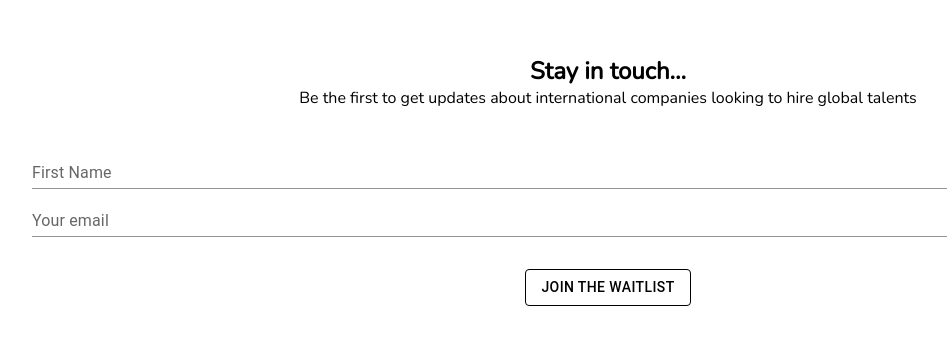
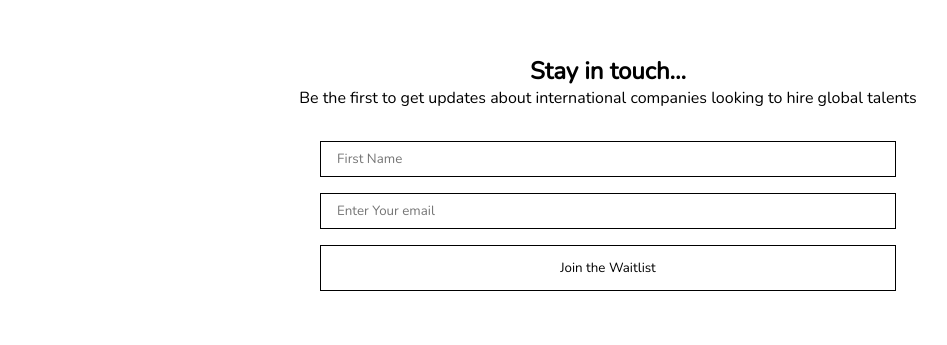
Before and after one commit to blossom-babs/remote-global, a Next.js app: page / in a window 1280 px wide. Shown: the part 2345-2690 px from the top of the page, without its empty margins (32-979 px from the left). Built offline with nearby package versions, Linux system fonts and the light colour scheme; a web font is replaced by a local one.

Commit message:
build formpage

```diff
--- a/src/components/About.tsx
+++ b/src/components/About.tsx
@@ -1,10 +1,33 @@
 import Link from 'next/link';
 import TextField from '@mui/material/TextField';
 import Button from '@mui/material/Button';
-import {useState, useRef} from 'react'
+import { useState, useRef } from 'react';
+import CheckCircleIcon from '@mui/icons-material/CheckCircle';
 
 const About = () => {
-	const formRef = useRef(null)
+	const formRef = useRef(null);
+	const [success, setSuccess] = useState(false);
+
+	const handleSubmit = (e: { preventDefault: () => void }) => {
+		e.preventDefault();
+		const formElement = document.querySelector('#form') as HTMLFormElement;
+		const formData = new FormData(formElement);
+
+		console.log(formData);
+
+		fetch(
+			'https://script.google.com/macros/s/AKfycbxAJjPI6YorvCvj_sWg-nK6gF0SYZjVWT5_-nmDrfNzPfoz6GYzAAf_74HqBWlldFHN/exec',
+			{
+				method: 'POST',
+				body: formData
+			}
+		)
+			.then((res) => {
+				console.log(res);
+				if (res.status === 200) setSuccess(true);
+			})
+			.catch((err) => console.log(err));
+	};
 
 	return (
 		<div className="about">
@@ -54,36 +77,42 @@ const About = () => {
 					hire global talents
 				</p>
 
+				{success ? (
+					<SuccessMessage />
+				) : (
 					<div className="about-footer-form">
-					<form method="post" ref={formRef} name="google-sheet" action="">
+						<form onSubmit={handleSubmit} id="form" method="post" action="">
 							<div>
-							<TextField
-								id="firstName"
-								fullWidth
-								label="First Name"
-								variant="standard"
-								name="firstName"
+								<input type="text" name="FirstName" placeholder="First Name" />
+							</div>
+							<div>
+								<input
+									type="email"
+									name="Email"
+									placeholder="Enter Your email"
 								/>
 							</div>
 							<div>
-							<TextField
-								id="email"
-								fullWidth
-								label="Your email"
-								variant="standard"
-								name="email"
-							/>
+								<button type="submit">Join the Waitlist</button>
 							</div>
-						<Button style={{marginTop: '2rem', color: '#000', borderColor: '#000'}} variant="outlined">Join the Waitlist</Button>
-						{/* <input type="text" placeholder="First Name" />
-					<input type="email" placeholder="Enter Your email" />
-						<button type="submit">Join the Waitlist</button>*/}
 						</form>
 					</div>
-
+				)}
 			</div>
 		</div>
 	);
 };
 
+export const SuccessMessage = () => {
+	return (
+		<div>
+			<div>
+				<CheckCircleIcon />
+			</div>
+			<h1>Success!</h1>
+			<p>You will be the first to be notified of global opportunities.</p>
+		</div>
+	);
+};
+
 export default About;
--- a/src/components/navbar.tsx
+++ b/src/components/navbar.tsx
@@ -1,16 +1,91 @@
 import Link from 'next/link';
+import MenuIcon from '@mui/icons-material/Menu';
+import { Dispatch, SetStateAction, useState, useEffect } from 'react';
+import CancelIcon from '@mui/icons-material/Cancel';
+
+interface Props {
+	expand: boolean;
+	setExpand: Dispatch<SetStateAction<boolean>>;
+}
 
 const Navbar = () => {
+	const [expand, setExpand] = useState(false);
+	const [scroll, setScroll] = useState(false);
+
+	useEffect(() => {
+		const changeBg = () => {
+			if (window.scrollY >= 120) {
+				setScroll(true);
+			} else {
+				setScroll(false);
+			}
+		};
+
+		window.addEventListener('scroll', changeBg);
+
+		return () => {
+			window.removeEventListener('scroll', changeBg);
+		};
+	}, []);
+
 	return (
-		<div className="nav">
-			<div className="nav-logo">
-				<Link href="/" className='nav-logo-link'>Re</Link>
-				<h1>Remote Global</h1>
+		<div className={scroll ? 'nav nav-scrollBg' : 'nav'}>
+			<div className="nav-ctn">
+				<div className="nav-logo">
+					<Link
+						href="/"
+						className={scroll ? 'nav-logo-link scroll' : 'nav-logo-link'}>
+						Re
+					</Link>
+					<h1>Remote Global</h1>
+				</div>
+
+				<div className="nav-action">
+					<Link href="/pitch">Pitch a Global Company</Link>
+					<Link href="/sign-in" className="nav-action-signin">
+						Sign in
+					</Link>
+				</div>
+
+				<Mobilenav expand={expand} setExpand={setExpand} />
+			</div>
+		</div>
+	);
+};
+
+export const Mobilenav = ({ expand, setExpand }: Props) => {
+	const toggleNav = () => setExpand(!expand);
+
+	return (
+		<div className="nav-mobile">
+			<div onClick={toggleNav}>
+				<MenuIcon
+					style={{ paddingRight: '1rem', fontSize: '40px', cursor: 'pointer' }}
+				/>
 			</div>
 
-			<div className='nav-action'>
-				<Link href="/pitch">Pitch a Global Company</Link>
-				<Link href="/sign-in" className="nav-action-signin">Sign in</Link>
+			<div className={`nav-mobile-links ${expand ? '' : 'hide'}`}>
+				<div className="nav-mobile-close" onClick={toggleNav}>
+					<CancelIcon style={{ color: 'white', cursor: 'pointer' }} />
+				</div>
+				<ul>
+					<li>
+						<div className="nav-logo">
+							<Link href="/" className="nav-logo-link">
+								Re
+							</Link>
+							<h1 style={{ color: '#fff' }}>Remote Global</h1>
+						</div>
+					</li>
+					<li>
+						<Link href="/pitch">Pitch a Global Company</Link>
+					</li>
+					<li>
+						<Link href="/sign-in" className="">
+							Sign in
+						</Link>
+					</li>
+				</ul>
 			</div>
 		</div>
 	);
--- a/src/styles/_about.scss
+++ b/src/styles/_about.scss
@@ -75,8 +75,33 @@
 	&-footer {
 		@include fluidLayout();
 
-    &-form{
-      padding-top: 2rem;
-    }
+		&-form {
+			form {
+				padding-top: 2rem;
+				display: grid;
+				gap: 1rem;
+			}
+
+			input {
+				width: 50%;
+				padding: 0.5rem 1rem;
+				font-family: 'Nunito', sans-serif;
+        border: 1px solid #000;
+			}
+
+			button {
+				padding: 0.8rem 2rem;
+				background: #fff;
+				border: 1px solid #000;
+				cursor: pointer;
+				width: 50%;
+				transition: 1s ease-in-out;
+        font-family: 'Nunito', sans-serif;
+
+				&:hover {
+          background: #ddd;
+				}
+			}
+		}
 	}
 }
```
Also changed, not shown: 1 other file (tests, documents, lock files or other folders). Lines whose indentation alone changed are shown as unchanged.
